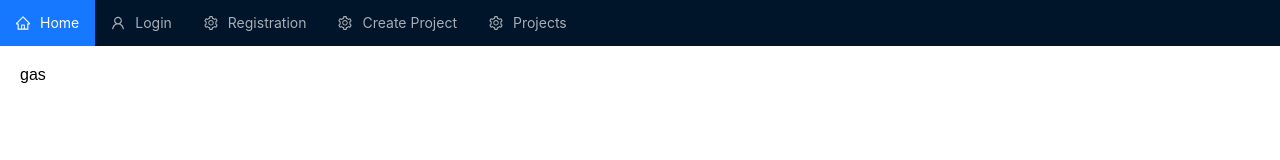
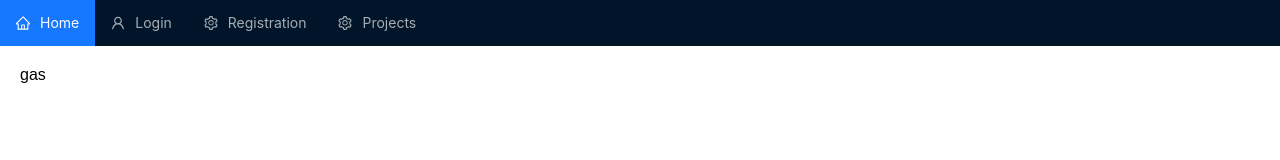
Before and after one commit to viktorj99/trelloMicroservices, a React (Vite) app in the folder Frontend/: page / in a window 1280 px wide. Shown: the top 160 px of the page. Built offline with nearby package versions, Linux system fonts and the light colour scheme; sample sign-in values are in the browser's storage.

Commit message:
navbar fixed

```diff
--- a/Frontend/src/components/Navbar/Navbar.tsx
+++ b/Frontend/src/components/Navbar/Navbar.tsx
@@ -2,8 +2,12 @@ import React from 'react';
 import { Menu } from 'antd';
 import { HomeOutlined, UserOutlined, SettingOutlined } from '@ant-design/icons';
 import { Link } from 'react-router-dom';
+import { getTokenData } from '../../utils/authHelpers';
 
 const Navbar: React.FC = () => {
+	const tokenData = getTokenData();
+	const isManager = tokenData?.role === 'Manager';
+
 	return (
 		<Menu mode='horizontal' theme='dark' defaultSelectedKeys={['home']}>
 			<Menu.Item key='home' icon={<HomeOutlined />}>
@@ -15,9 +19,11 @@ const Navbar: React.FC = () => {
 			<Menu.Item key='registration' icon={<SettingOutlined />}>
 				<Link to='/registration'>Registration</Link>
 			</Menu.Item>
-			<Menu.Item key='projectCreate' icon={<SettingOutlined />}>
-				<Link to='/project/create'>Create Project</Link>
-			</Menu.Item>
+			{isManager && (
+				<Menu.Item key='projectCreate' icon={<SettingOutlined />}>
+					<Link to='/project/create'>Create Project</Link>
+				</Menu.Item>
+			)}
 			<Menu.Item key='projects' icon={<SettingOutlined />}>
 				<Link to='/projects'>Projects</Link>
 			</Menu.Item>
--- a/Frontend/src/utils/authHelpers.ts
+++ b/Frontend/src/utils/authHelpers.ts
@@ -5,8 +5,13 @@ export const getTokenData = () => {
   const payload = token.split('.')[1];
   if (!payload) return null;
 
-  const decoded = JSON.parse(atob(payload));
-  return decoded;
+  try {
+    const decoded = JSON.parse(atob(payload));
+    return decoded;
+  } catch (e) {
+    console.error("Failed to decode token:", e);
+    return null;
+  }
 };
 
 export const getToken = () => {
@@ -24,7 +29,6 @@ export const isManager = () => {
 
 export const isMember = () => {
   const tokenData = getTokenData();
-  console.log(tokenData.role)
   return tokenData?.role === 'Member';
 };
 
```
